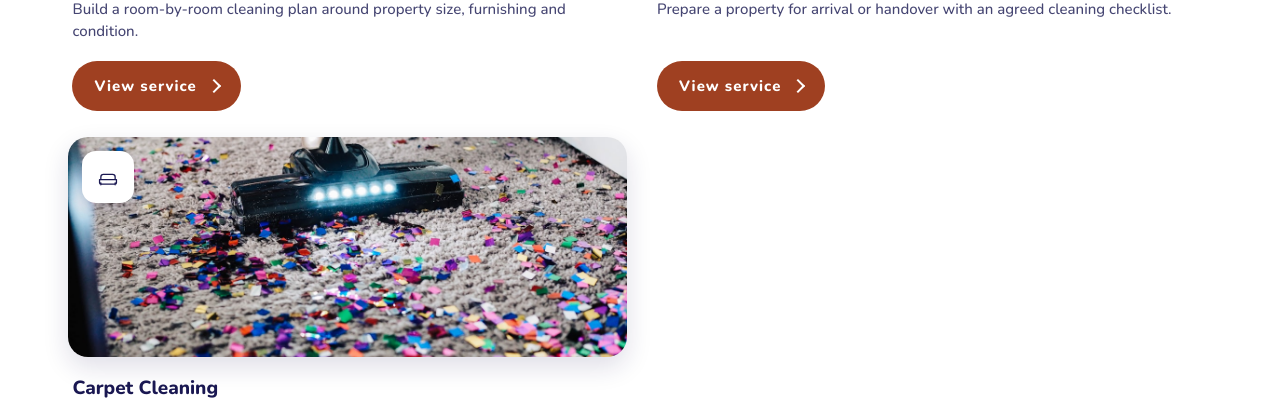
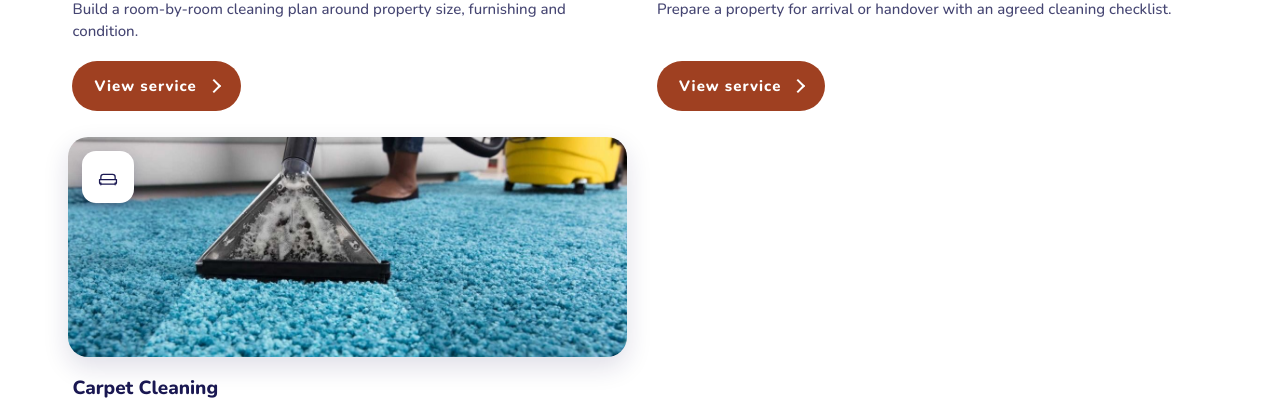
Before and after one commit to tesfayeberhanu/Endeavor, a Next.js app: page / in a window 1280 px wide. Shown: the part 1580-1987 px from the top of the page. Built offline with nearby package versions, Linux system fonts and the light colour scheme.

Commit message:
Add real Carpet Shampooing photo

```diff
--- a/app/page.tsx
+++ b/app/page.tsx
@@ -56,7 +56,7 @@ const popularServices = [
   {
     name: "Carpet Cleaning",
     copy: "Choose a suitable approach for fitted carpet or loose rugs based on material and area.",
-    image: "/assets/popular-carpet-upholstery.jpg",
+    image: "/assets/mat.jpg",
     icon: "sofa",
     href: "/services/carpet-cleaning",
   },
--- a/lib/services.ts
+++ b/lib/services.ts
@@ -563,7 +563,7 @@ export const services: Service[] = [
     summary: "Refresh fitted carpets and suitable loose carpets by removing accessible dust, dirt and treatable marks with a cleaning method matched to the material and condition.",
     cardCopy: "A suitable cleaning method for loose rugs and fitted carpet areas.",
     icon: "/assets/deep-clean.webp",
-    image: "/assets/popular-carpet-upholstery.jpg",
+    image: "/assets/mat.jpg",
     priceNote: "Request a quotation",
     quoteOnly: true,
     secondaryHeroCta: {
```
